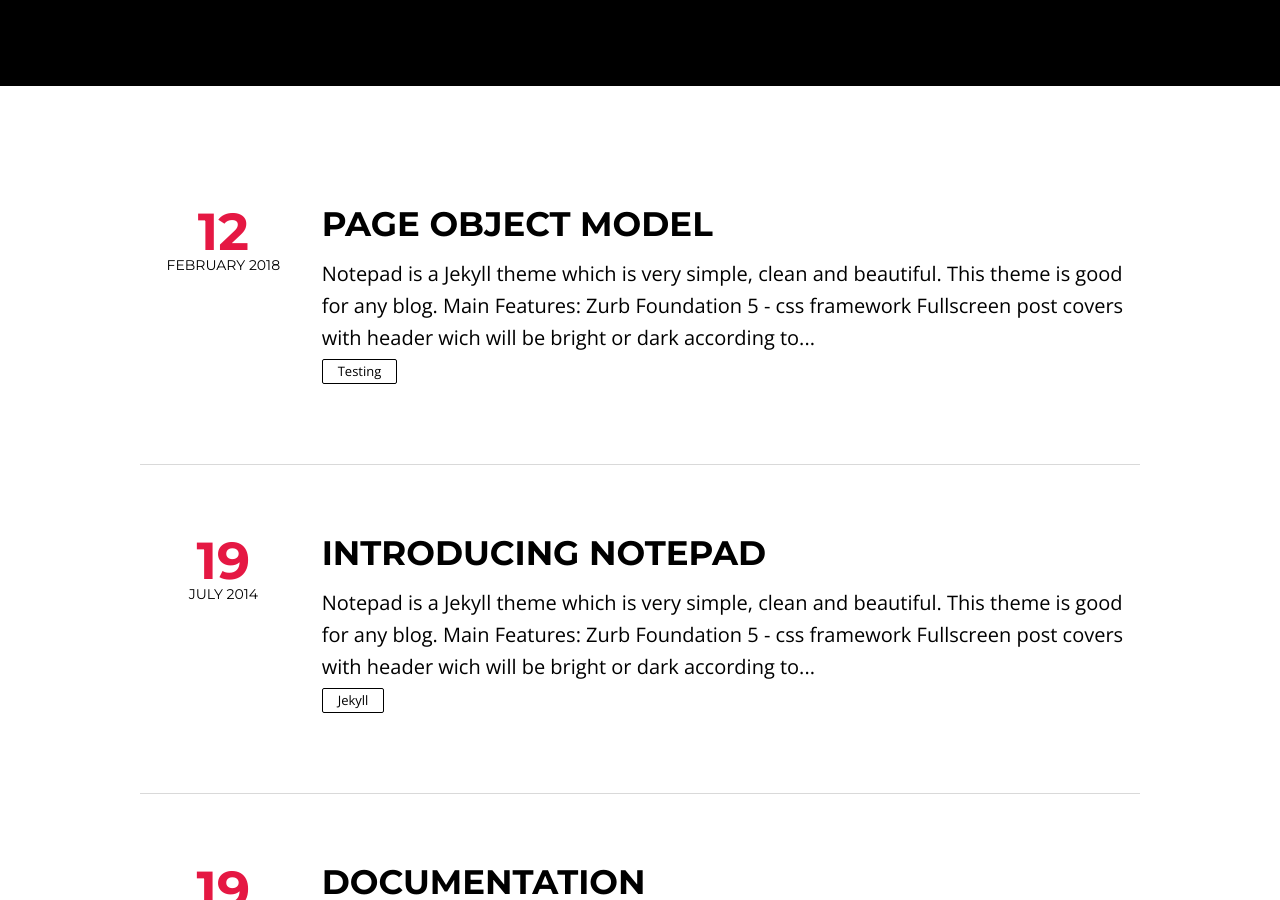
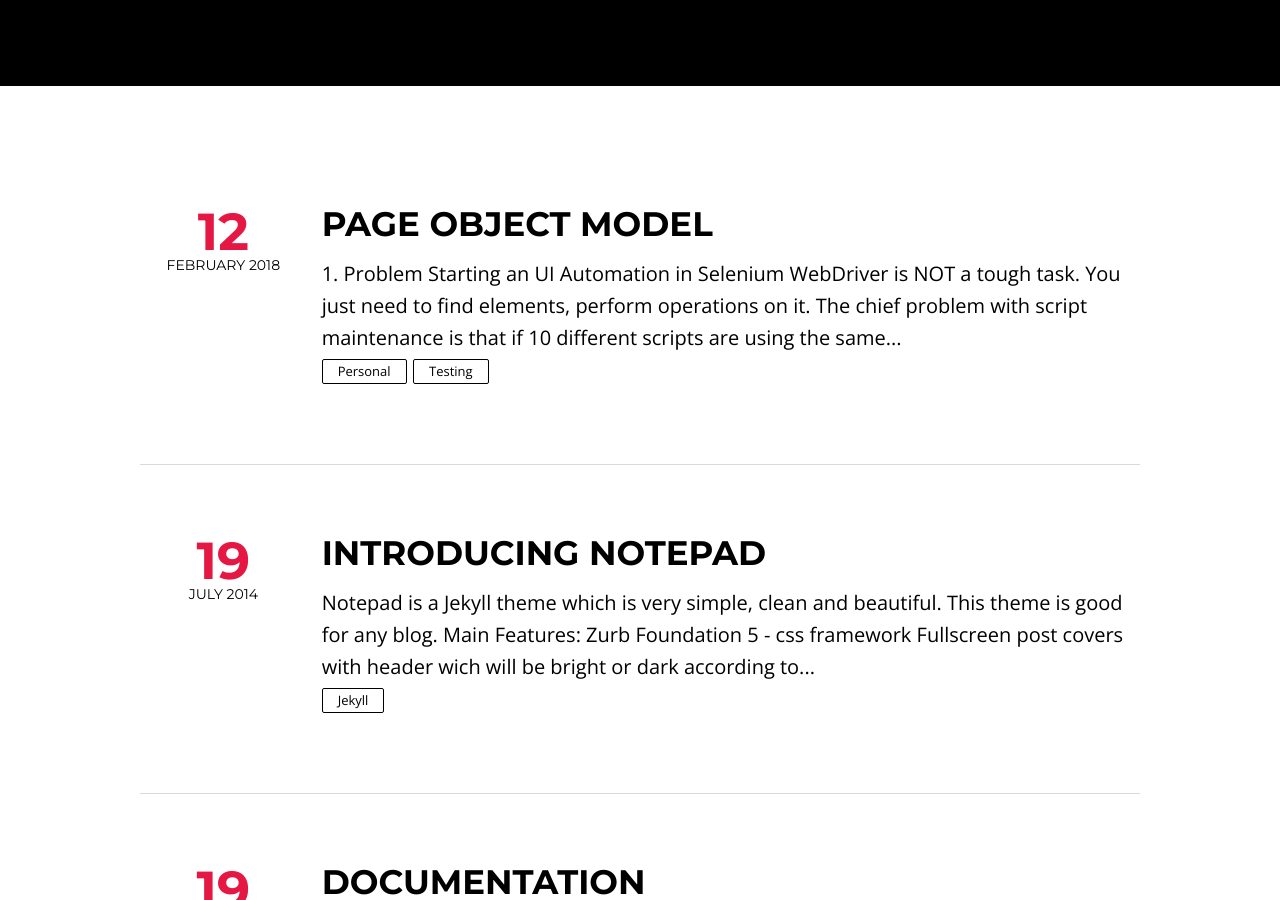
Before and after one commit to dallaszkorben/dallaszkorben.github.io, a Jekyll site: the page built from index.html, in a window 1280 px wide and 900 px high, scrolled down 438 px. Built offline with Jekyll 4.4.1, drawn with Linux system fonts in a browser that asks for light colours; nearby versions of some CDN libraries; the list of posts is cut into pages by our own code; some of the changed lines change nothing that is shown.

Commit message:
Update 2018-02-12-page-object-model.md

````diff
--- a/_posts/2018-02-12-page-object-model.md
+++ b/_posts/2018-02-12-page-object-model.md
@@ -7,38 +7,80 @@
 comments: false
 title: Page Object Model
 categories:
+  - personal
   - Testing
 modified: '2018-02-12'
 description: Introduction of the Page Object Model
 tags: test
+headline: ''
 ---
-Notepad is a Jekyll theme which is very simple, clean and beautiful. This theme is good for any blog.
+# 1. Problem
 
-Main Features:
-Zurb Foundation 5 - css framework
-Fullscreen post covers with header wich will be bright or dark according to background image
-Fast and light
-Font Awesome
-Disqus comments integration
-You can set post image covers by using only Ghost narkdown editor just place something like this:
+Starting an UI Automation in Selenium WebDriver is NOT a tough task. You just need to find elements, perform operations on it.
 
-    ![cover-image](http://path-to-your-image.jpg)
+The chief problem with script maintenance is that if 10 different scripts are **using the same page element**, with **any change** in that element, you **need to change all 10 scripts**. This is time consuming and error prone.
 
-You can also place other images witch will be put in text.
+# 2. Idea
 
-![Laptop]({{ site.url }}/images/cover3.jpg)
+A better approach to script maintenance is to create a **separate class file** which would find web elements, fill them or verify them. This class can be **reused** in all the scripts using that element.
 
-You can use Foundation Grid, but you need to write html in Ghost markdown editor (this isn't hard):
+In future, if there is a change in the web element, we need to make the change in **just 1 class file** and not 10 different scripts.
 
-Example - two columns:
+This approach is called Page Object Model(POM). It helps make the code more readable, maintainable, and reusable.
 
-<div class="row">
-    <div class="small-12 medium-6 columns">
-        <p>Lorem ipsum dolor sit amet, consectetur adipisicing elit. Explicabo blanditiis pariatur, odio amet voluptas fugiat veniam quos ratione unde aperiam, aspernatur, dolores tempore nam. Vitae facere ipsum soluta architecto quisquam doloremque facilis commodi debitis atque, porro nesciunt modi reiciendis natus beatae aperiam cupiditate expedita eum, doloribus, obcaecati excepturi autem! Perferendis quam, deserunt illum ipsa repellendus nesciunt eum qui repellat est possimus natus quod ducimus excepturi fugit, tempore, dolores maiores esse?</p>
-    </div>
-    <div class="small-12 medium-6 columns">
-        <p>Lorem ipsum dolor sit amet, consectetur adipisicing elit. Explicabo blanditiis pariatur, odio amet voluptas fugiat veniam quos ratione unde aperiam, aspernatur, dolores tempore nam. Vitae facere ipsum soluta architecto quisquam doloremque facilis commodi debitis atque, porro nesciunt modi reiciendis natus beatae aperiam cupiditate expedita eum, doloribus, obcaecati excepturi autem! Perferendis quam, deserunt illum ipsa repellendus nesciunt eum qui repellat est possimus natus quod ducimus excepturi fugit, tempore, dolores maiores esse?</p>
-    </div>
-</div>
+# 3. POM
 
-[More info about Foundation framework](http://foundation.zurb.com/docs/)
+Page Object Model is a **design pattern** to create Object Repository for web UI elements.
+Under this model, for each web page in the application, there should be corresponding page class.
+
+This Page class will find the WebElements of that web page and also contains Page methods which perform operations on those WebElements.
+
+Name of these methods should be given as per the task they are performing, i.e., if a loader is waiting for the payment gateway to appear, POM method name can be waitForPaymentScreenDisplay().
+
+# 4. Advantages of POM
+
+-Page Object Patten says operations and flows in the UI should be separated from verification. This concept makes our code cleaner and easy to understand.
+-The Second benefit is the object repository is independent of test cases, so we can use the same object repository for a different purpose with different tools. For example, we can integrate POM with TestNG/JUnit for functional Testing and at the same time with JBehave/Cucumber for acceptance testing.
+-Code becomes less and optimized because of the reusable page methods in the POM classes.
+Methods get more realistic names which can be easily mapped with the operation happening in UI. i.e. if after clicking on the button we land on the home page, the method name will be like 'gotoHomePage()'.
+
+
+```java
+
+
+{% highlight java %}
+package pom.example.pages;
+
+import org.openqa.selenium.By;
+import org.openqa.selenium.WebDriver;
+import org.openqa.selenium.WebElement;
+
+public class StartPage {
+	WebDriver driver;
+
+	By byFieldZip = By.xpath("//form[@id='quoteForm']/p/input");
+	By bySendButton = By.id("submitButton");
+
+	public StartPage( WebDriver driver ) {
+		this.driver = driver;
+	}
+
+	public void setFieldZip(String zip) {
+		WebElement elementFieldZip = driver.findElement( byFieldZip );
+		elementFieldZip.sendKeys("22030");
+	}
+
+	public void clickOnSendButton() {
+		WebElement elementSendButton = driver.findElement( bySendButton );
+		elementSendButton.click();
+	}
+
+	public void startPage(String zip) {
+		setFieldZip(zip);
+		clickOnSendButton();
+	}
+}
+{% endhighlight %}
+```
+
+bla
````
